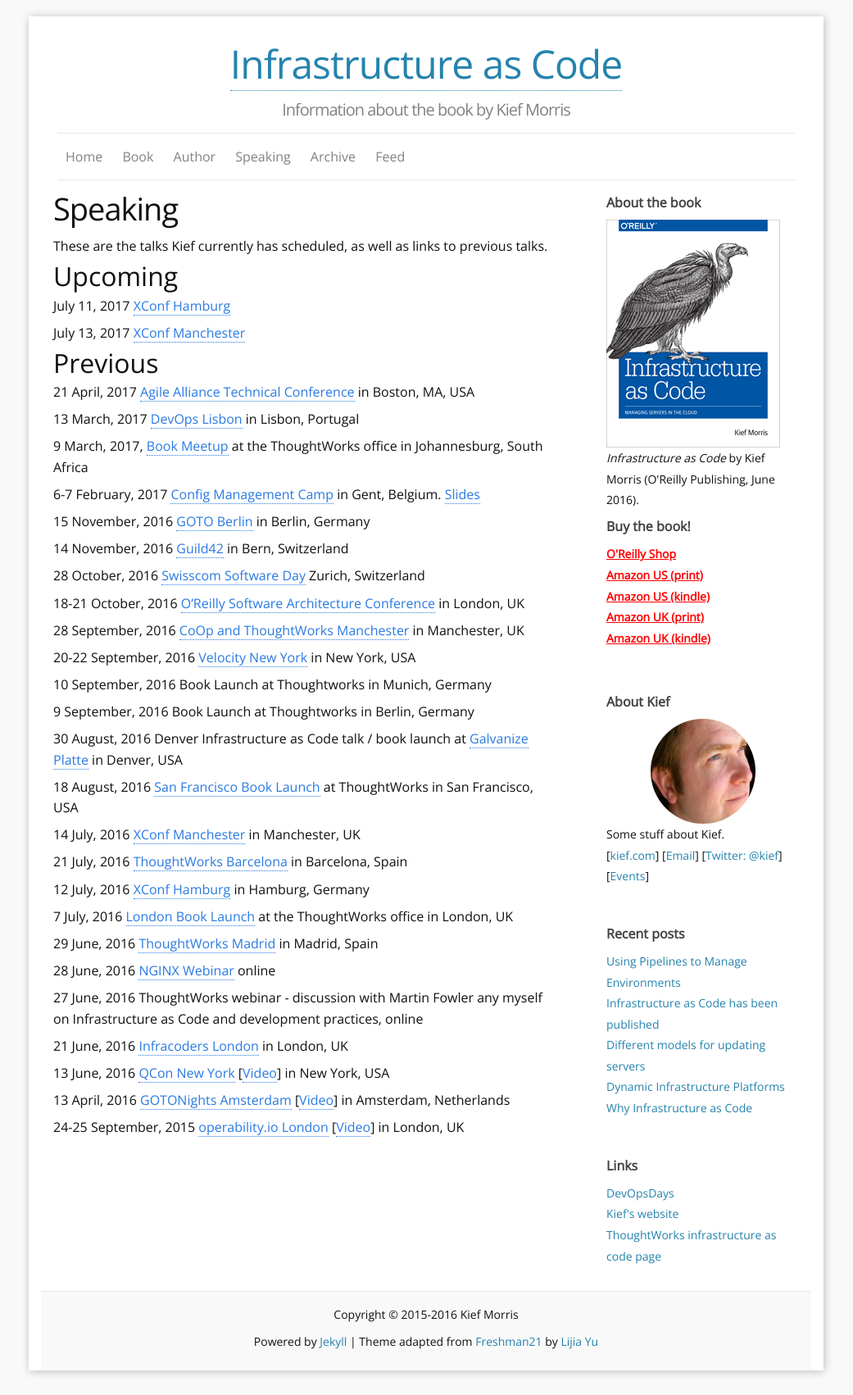
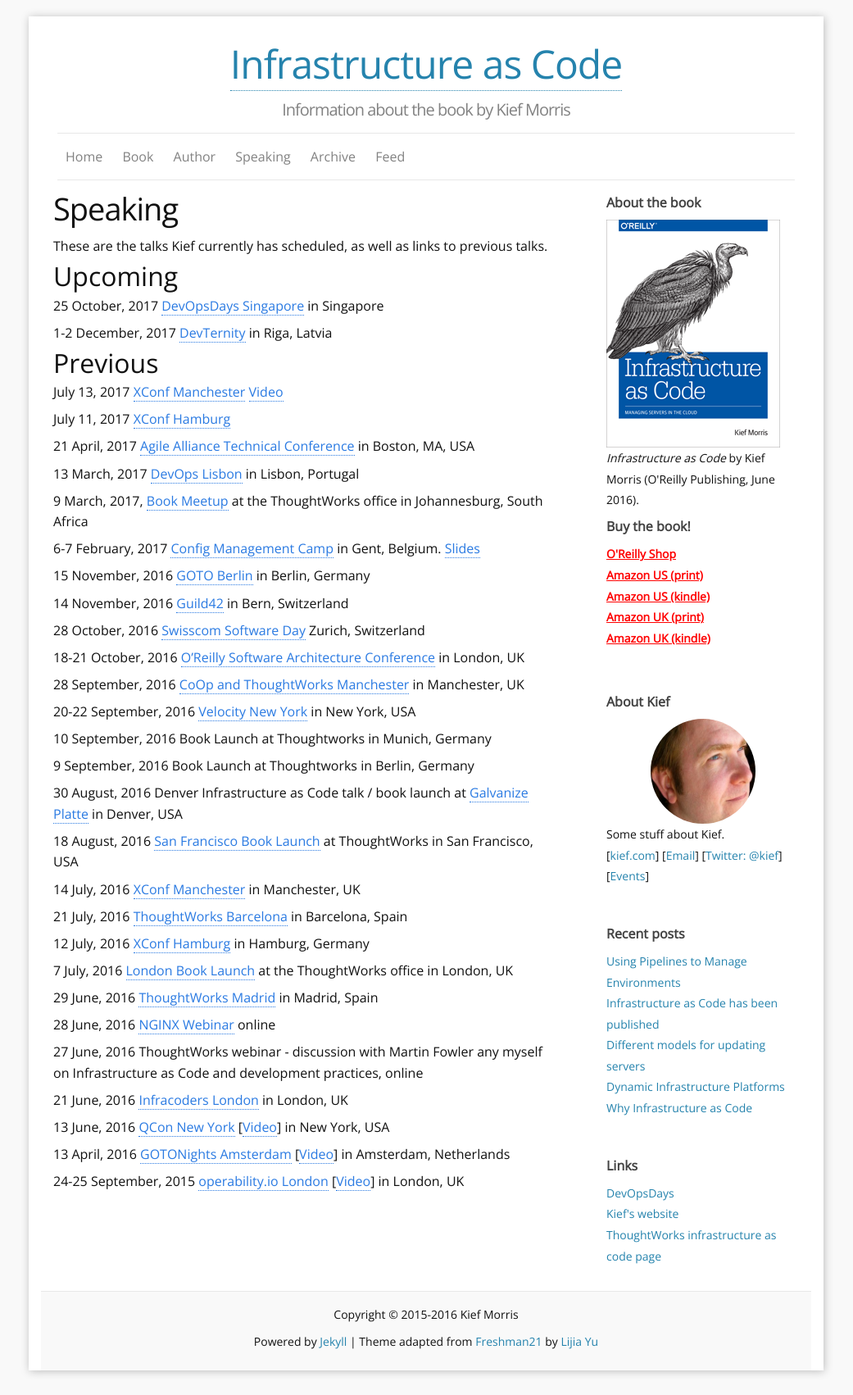
Before and after one commit to kief/infrastructure-as-code.com, a Jekyll site: the page built from 30-speaking.md, in a window 1280 px wide. Shown: the whole page at 82% size, without its empty margins (120-1161 px from the left). Built offline with Jekyll 4.4.1, drawn with Linux system fonts in a browser that asks for light colours; comment, search, counter and statistics services are not loaded.

Commit message:
Updated speaking schedule. Added help to makefile.

```diff
--- a/30-speaking.md
+++ b/30-speaking.md
@@ -8,12 +8,15 @@
 
 ## Upcoming
 
-July 11, 2017 [XConf Hamburg](https://info.thoughtworks.com/XConf-2017-EU)
+25 October, 2017 [DevOpsDays Singapore](https://www.devopsdays.org/events/2017-singapore/program/kief-morris/) in Singapore
 
-July 13, 2017 [XConf Manchester](https://info.thoughtworks.com/XConf-2017-EU)
-
+1-2 December, 2017 [DevTernity](http://devternity.com/) in Riga, Latvia
 
 ## Previous
+
+July 13, 2017 [XConf Manchester](https://info.thoughtworks.com/XConf-2017-EU) [Video](https://www.thoughtworks.com/talks/infrastructure-design-patterns-xconf-eu-2017)
+
+July 11, 2017 [XConf Hamburg](https://info.thoughtworks.com/XConf-2017-EU)
 
 21 April, 2017 [Agile Alliance Technical Conference](http://sched.co/9PB7) in Boston, MA, USA
 
--- a/_config.yml
+++ b/_config.yml
@@ -38,6 +38,6 @@
 highlighter: pygments
 paginate: 5
 
-gems:
+plugins:
   - jekyll-sitemap
   - jekyll-paginate
```
Also changed, not shown: Gemfile.lock, 1 other file.
